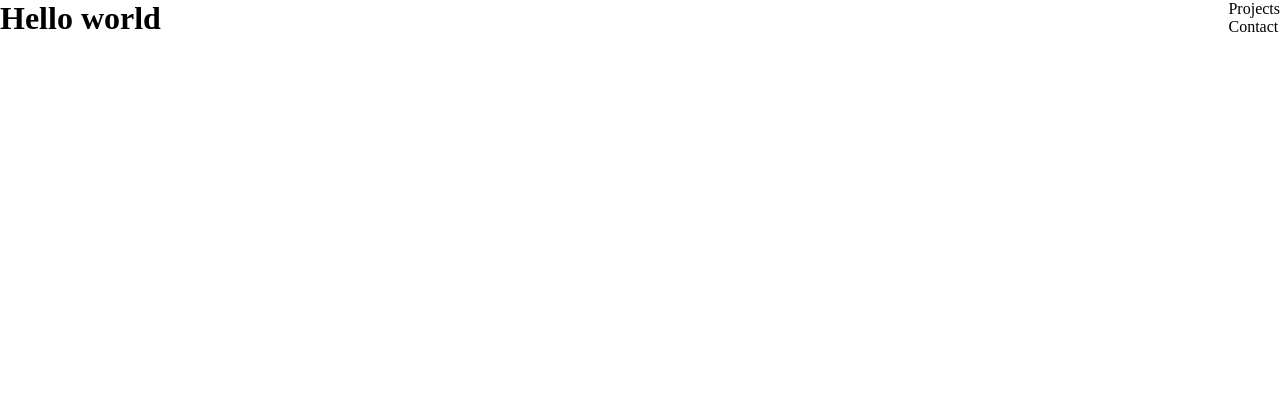
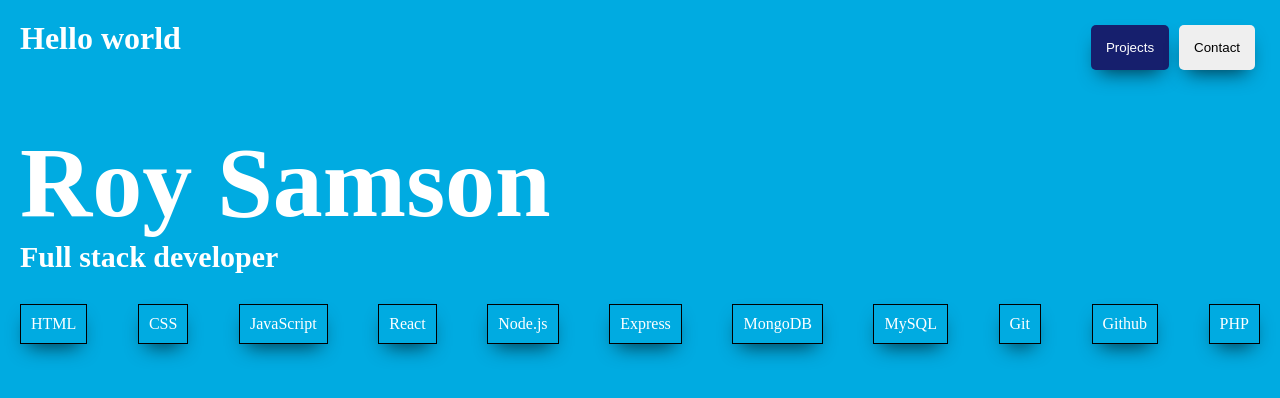
Before and after one commit to RoySamson-stack/final, a React (Create React App) app: page / in a window 1280 px wide. Shown: the top 398 px of the page. Built offline with nearby package versions, Linux system fonts and the light colour scheme.

Commit message:
making the home page and the language section

```diff
--- a/src/App.js
+++ b/src/App.js
@@ -1,9 +1,11 @@
 import Header from "./components/header"
+import Main from "./components/main"
 
 function App() {
   return (
     <div className="App">
     <Header />
+    <Main />
     </div>
   );
 }
--- a/src/components/header.js
+++ b/src/components/header.js
@@ -6,11 +6,10 @@ function Header(){
   return(
     <div className="main_header">
       <h1>Hello world</h1>
-      <div>
-      <p>Projects</p>
-      <p>Contact</p>
+      <div className="header_btn">
+      <button className="project_btn">Projects</button>
+      <button className="contact_btn">Contact</button>
       </div>
-
     </div>
   )
 }
--- /dev/null
+++ b/src/components/main.js
@@ -0,0 +1,25 @@
+import React from "react";
+import ReactDOM from "react-dom";
+
+function Main() {
+  return (
+    <div className="main_body">
+      <p className="name">Roy Samson</p>
+      <p className="role">Full stack developer</p>
+      <div className="language_container">
+        <p className="language">HTML</p>
+        <p className="language">CSS</p>
+        <p className="language">JavaScript</p>
+        <p className="language">React</p>
+        <p className="language">Node.js</p>
+        <p className="language">Express</p>
+        <p className="language">MongoDB</p>
+        <p className="language">MySQL</p>
+        <p className="language">Git</p>
+        <p className="language">Github</p>
+        <p className="language">PHP</p>
+      </div>
+    </div>
+  )
+}
+export default Main;
--- a/src/index.css
+++ b/src/index.css
@@ -3,7 +3,53 @@
   padding: 0;
   box-sizing: border-box;
 }
+body{
+  background-color: #00ABE1;
+  color: #fff;
+  padding : 20px
+}
 .main_header{
   display: flex;
   justify-content: space-between;
+
 }
+.header_btn{
+
+}
+.project_btn, .contact_btn{
+  padding: 15px;
+  margin: 5px;
+  border: none;
+  border-radius: 5px;
+  transition: all 0.5s;
+  box-shadow: 0 10px 20px -8px rgba(0,0,0,0.7);
+}
+button:hover{
+transform: scale(1.2);
+}
+.project_btn{
+  background-color: #161F6D;
+  color: #fff;
+}
+.main_body{
+  margin-top: 50px;
+}
+.name{
+  font-size: 100px;
+  font-weight: bold;
+}
+.role{
+  font-size: 30px;
+  font-weight: bold;
+}
+.language_container{
+  display: flex;
+  justify-content: space-between;
+align-items: center;
+margin-top: 30px;
+}
+.language{
+  border: 1px solid black;
+  padding: 10px;
+  box-shadow: 0 10px 20px -8px rgba(0,0,0,0.7);
+}
```
